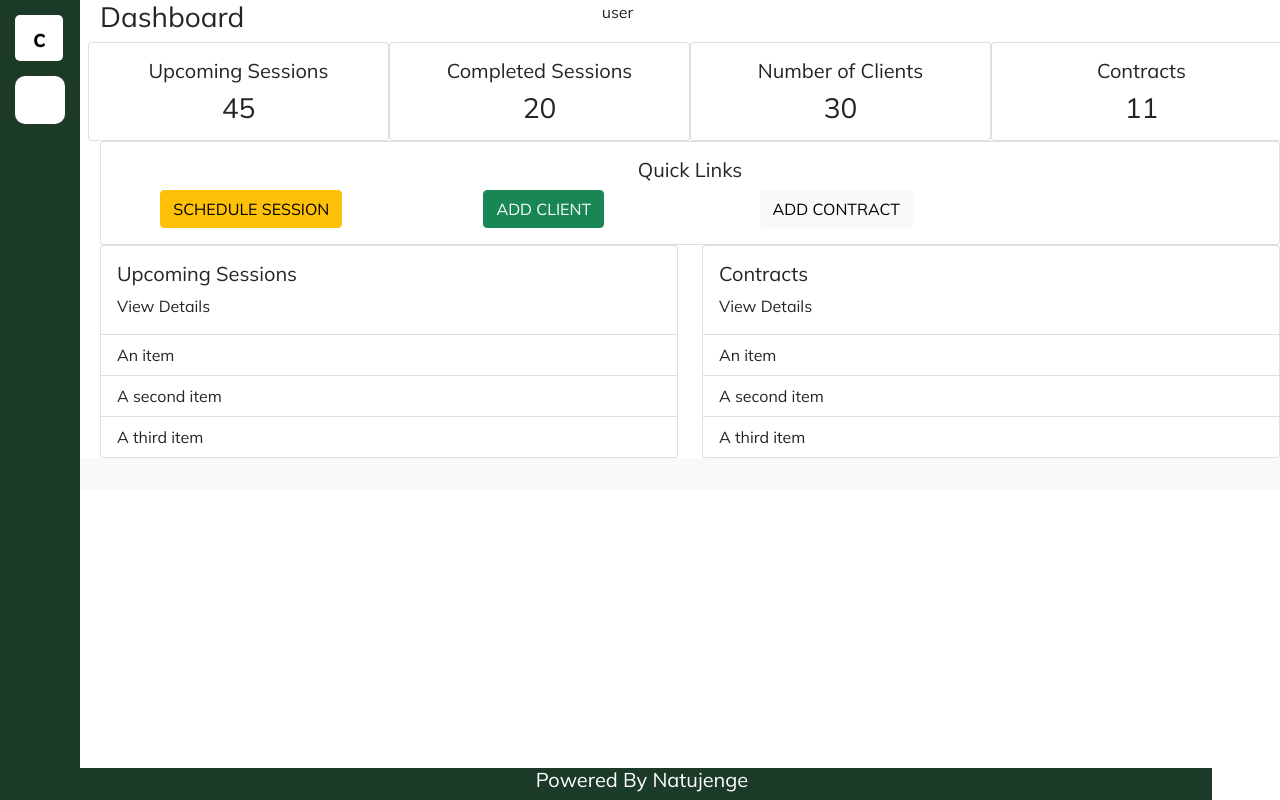
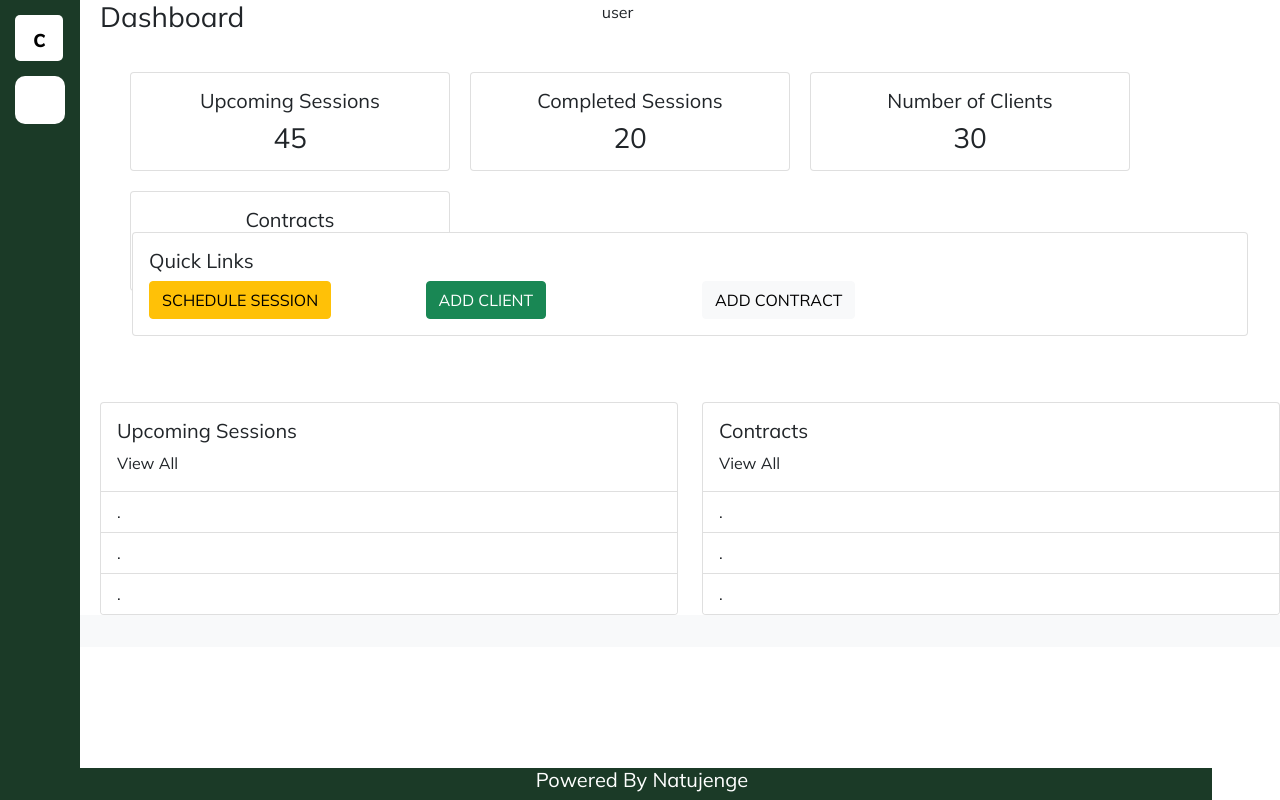
Before and after one commit to c-kiplimo/coachmate, an Angular app in the folder the-couch-web/: page / in a window 1280 px wide. Built offline with nearby package versions, Linux system fonts and the light colour scheme; some icons are missing.

Commit message:
Dashboard tempelate done"

```diff
--- a/the-couch-web/src/app/dashboard/dashboard.component.css
+++ b/the-couch-web/src/app/dashboard/dashboard.component.css
@@ -0,0 +1,8 @@
+.row-height {
+    height: 150px;
+    margin: 20px;
+}
+.top-cards {
+    margin: 10px;
+    width: 320px;
+}
--- a/the-couch-web/src/app/dashboard/dashboard.component.html
+++ b/the-couch-web/src/app/dashboard/dashboard.component.html
@@ -7,29 +7,29 @@
         user
     </div>
 </div>
-<div class="row">
-    <div class="col-3 card text-center">
+<div class="row row-height">
+    <div class="col-3 card text-center top-cards">
         <div class="card-body">
           <h5 class="card-title">Upcoming Sessions</h5>
           <h3 class="card-text">45</h3>
 
         </div>
     </div>
-    <div class="col-3 card text-center" >
+    <div class="col-3 card text-center top-cards" >
         <div class="card-body">
           <h5 class="card-title">Completed Sessions</h5>
           <h3 class="card-text">20</h3>
 
         </div>
     </div>
-    <div class="col-3 card text-center" >
+    <div class="col-3 card text-center top-cards" >
         <div class="card-body">
           <h5 class="card-title">Number of Clients</h5>
           <h3 class="card-text">30</h3>
 
         </div>
     </div>
-    <div class="col-3 card text-center">
+    <div class="col-3 card text-center top-cards">
         <div class="card-body">
           <h5 class="card-title">Contracts</h5>
           <h3 class="card-text">11</h3>
@@ -38,9 +38,9 @@
     </div>
 </div>
 
-<div class="row">
+<div class="row row-height">
     <div class="col-12">
-        <div class="card text-center">
+        <div class="card ">
             <div class="card-body">
               <h5 class="card-title">Quick Links</h5>
               <div class="row">
@@ -53,6 +53,9 @@
               <div class="col-3">
               <button type="button" class="btn btn-light">ADD CONTRACT</button>
             </div>
+            <div class="col-3">
+
+              </div>
         </div>
 
             </div>
@@ -64,12 +67,12 @@
         <div class="card">
             <div class="card-body">
               <h5 class="card-title">Upcoming Sessions</h5>
-              <p class="card-text">View Details</p>
+              <p class="card-text">View All</p>
             </div>
             <ul class="list-group list-group-flush">
-              <li class="list-group-item">An item</li>
-              <li class="list-group-item">A second item</li>
-              <li class="list-group-item">A third item</li>
+              <li class="list-group-item">.</li>
+              <li class="list-group-item">.</li>
+              <li class="list-group-item">.</li>
             </ul>
 
         </div>
@@ -78,12 +81,12 @@
         <div class="card">
             <div class="card-body">
               <h5 class="card-title">Contracts</h5>
-              <p class="card-text">View Details</p>
+              <p class="card-text">View All</p>
             </div>
             <ul class="list-group list-group-flush">
-              <li class="list-group-item">An item</li>
-              <li class="list-group-item">A second item</li>
-              <li class="list-group-item">A third item</li>
+              <li class="list-group-item">.</li>
+              <li class="list-group-item">.</li>
+              <li class="list-group-item">.</li>
             </ul>
 
         </div>
```
